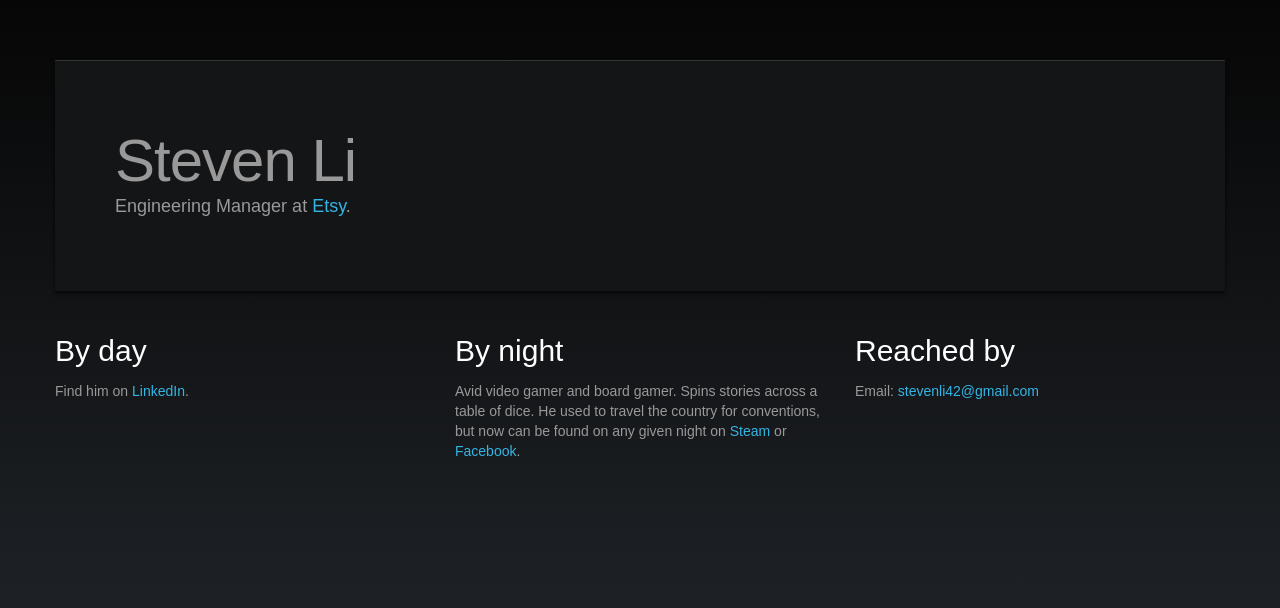
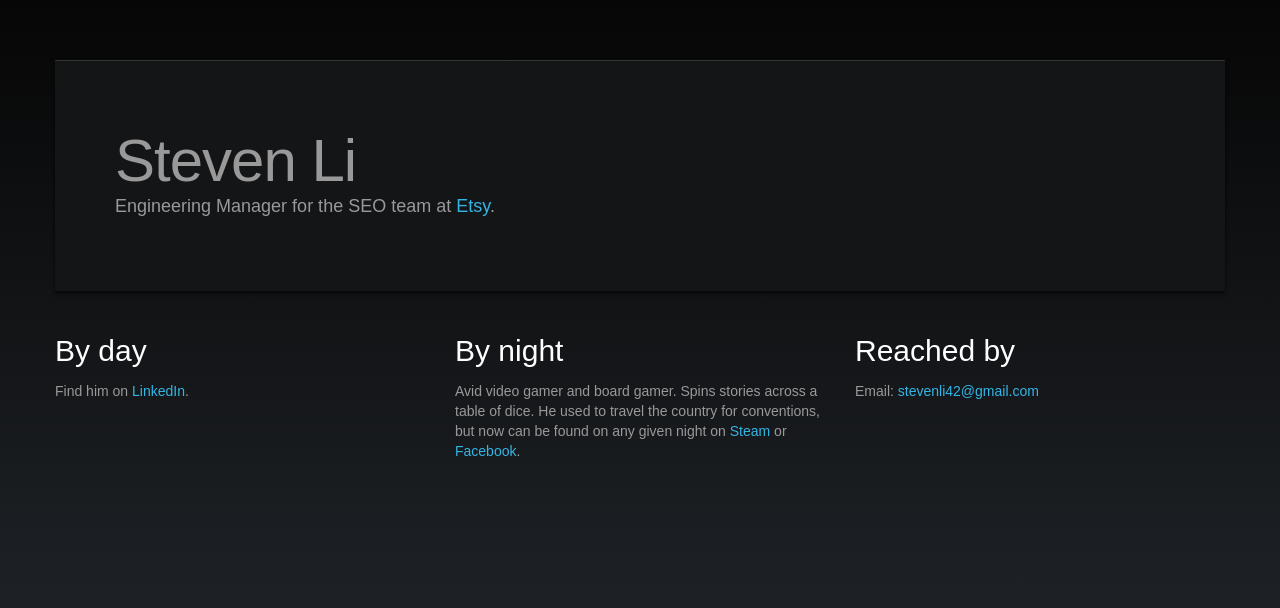
Before and after one commit to SlySteven/slysteven.github.io, a plain HTML site: page index.html in a window 1280 px wide. Drawn offline with nearby package versions, Linux system fonts and the light colour scheme; a web font is replaced by a local one.

Commit message:
Added job title

```diff
--- a/index.html
+++ b/index.html
@@ -43,7 +43,7 @@
 
       <div class="hero-unit">
         <h1>Steven Li</h1>
-        <p>Engineering Manager at <a href="https://www.etsy.com/" target="_blank">Etsy</a>.</p>
+        <p>Engineering Manager for the SEO team at <a href="https://www.etsy.com/" target="_blank">Etsy</a>.</p>
       </div>
 
       <div class="row">
```
